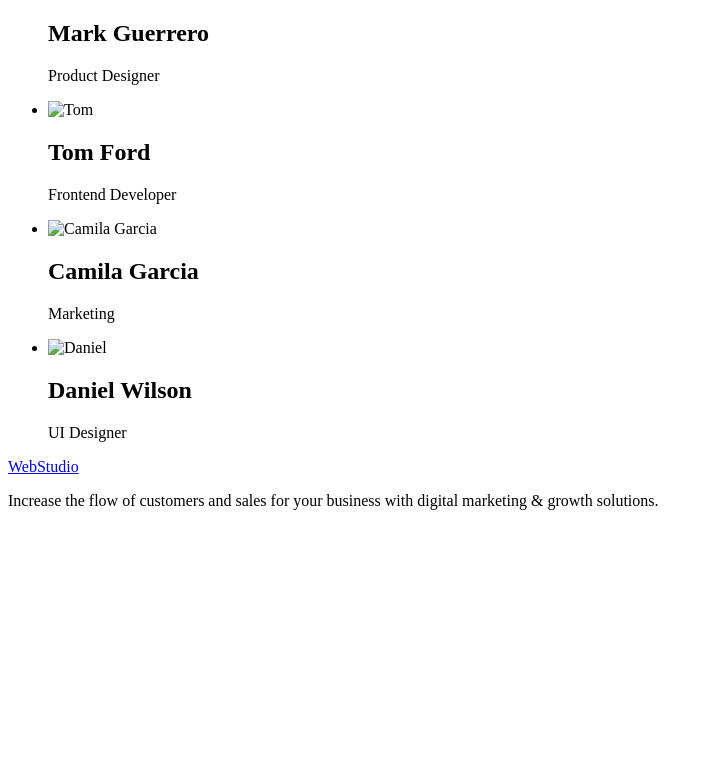
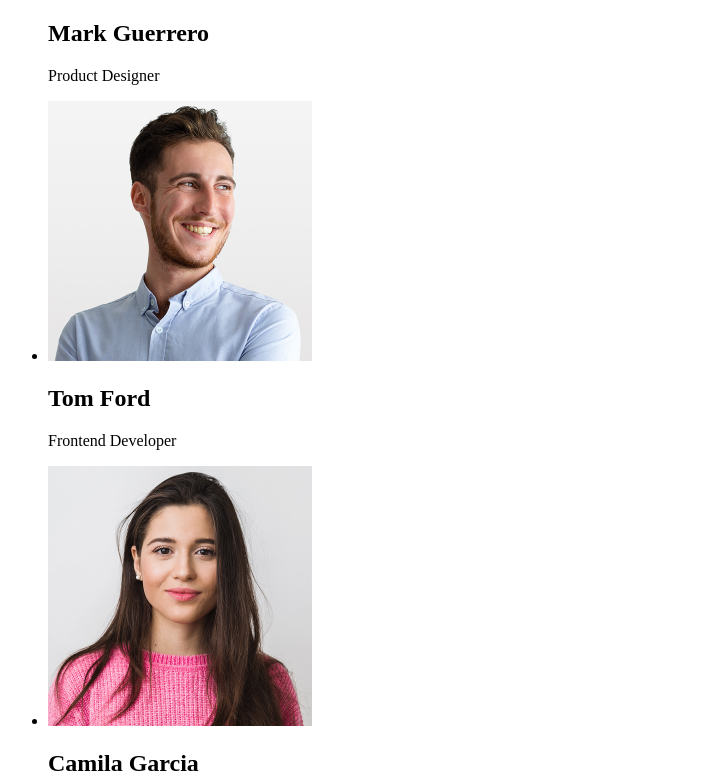
Before and after one commit to AliceVar/goit-markup-hw-01, a plain HTML site: page index.html in a window 1280 px wide. Shown: the part 925-1705 px from the top of the page, without its empty margins (0-709 px from the left). Before the commit the page ends 1451 px from the top, so only its background shows below. Drawn offline with Linux system fonts and the light colour scheme; the site is published under a folder, as on GitHub Pages, so addresses that start at the root find nothing.

Commit message:
add updated changes with images

```diff
--- a/index.html
+++ b/index.html
@@ -85,13 +85,18 @@
               <p>Product Designer</p>
             </li>
             <li>
-              <img src="/images/img_1.jpg" alt="Tom" width="264" height="260" />
+              <img
+                src="./images/img_1.jpg"
+                alt="Tom"
+                width="264"
+                height="260"
+              />
               <h2>Tom Ford</h2>
               <p>Frontend Developer</p>
             </li>
             <li>
               <img
-                src="/images/img_2.jpg"
+                src="./images/img_2.jpg"
                 alt="Camila Garcia"
                 width="264"
                 height="260"
@@ -101,7 +106,7 @@
             </li>
             <li>
               <img
-                src="/images/img_3.jpg"
+                src="./images/img_3.jpg"
                 alt="Daniel"
                 width="264"
                 height="260"
```
